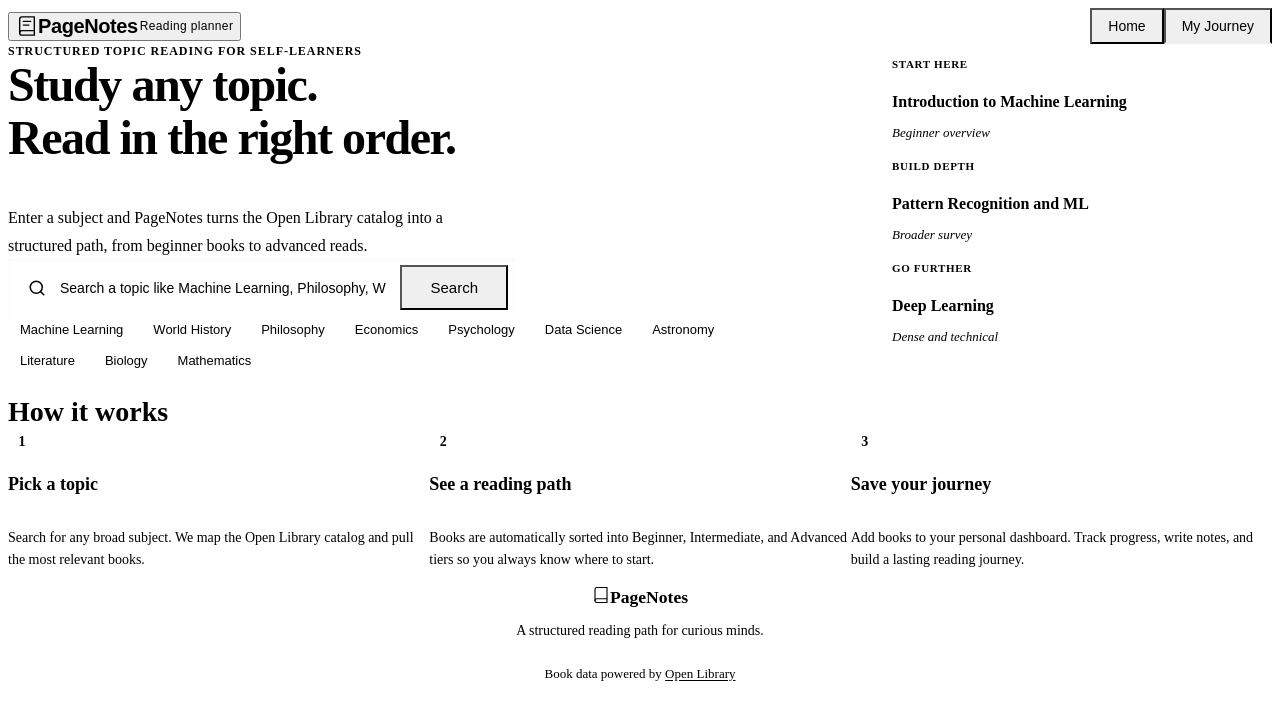
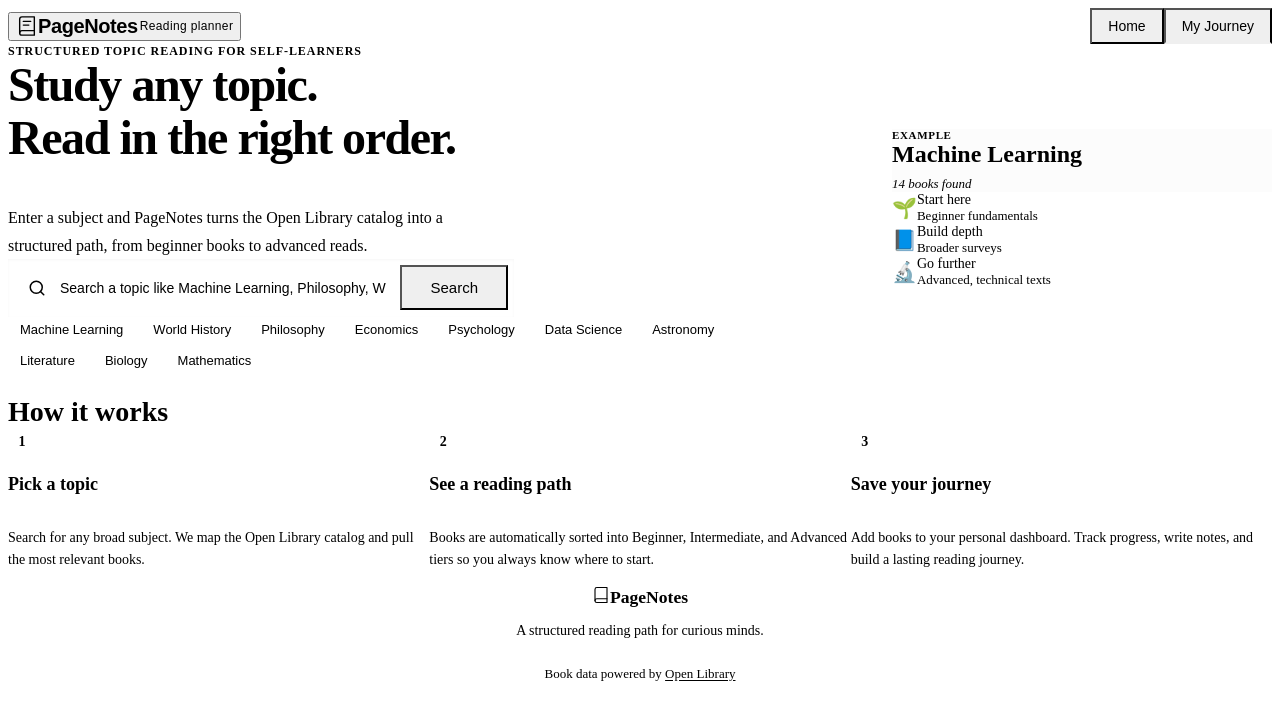
Before and after one commit to Satyam087/BookCompanion, a React (Vite) app: page / in a window 1280 px wide. Shown: the top 720 px of the page. Built offline with nearby package versions, Linux system fonts and the light colour scheme; the HTML template or start-up script is replaced by a standard one.

Commit message:
fix path buttons, loading state gaps, remove accent borders, and update hero visual to topic snapshot

```diff
--- a/src/components/BookCard.css
+++ b/src/components/BookCard.css
@@ -16,10 +16,7 @@
   box-shadow: var(--shadow-lift);
 }
 
-/* Level-colored top edge */
-.book-card--beginner.card { border-top-color: var(--accent-forest); }
-.book-card--intermediate.card { border-top-color: var(--accent-blue); }
-.book-card--advanced.card { border-top-color: var(--accent-rust); }
+/* Removed Level-colored top edges */
 
 .book-card__cover-wrap {
   position: relative;
--- a/src/components/LoadingState.jsx
+++ b/src/components/LoadingState.jsx
@@ -1,9 +1,9 @@
 import './LoadingState.css';
 
-export default function LoadingState({ count = 6 }) {
+export default function LoadingState({ count = 4 }) {
   return (
     <div className="loading-state" id="loading-state">
-      <div className="loading-state__grid book-grid">
+      <div className="loading-state__grid loading-grid">
         {Array.from({ length: count }).map((_, i) => (
           <div className="skeleton-card card" key={i}>
             <div className="skeleton-card__cover skeleton" />
--- a/src/pages/BookDetails.css
+++ b/src/pages/BookDetails.css
@@ -77,7 +77,6 @@
   padding: var(--space-lg);
   border-radius: var(--radius-md);
   border: 1px solid #B7DFC9;
-  border-left: 4px solid var(--accent-forest);
   margin-top: var(--space-sm);
   width: 100%;
 }
--- a/src/pages/Home.css
+++ b/src/pages/Home.css
@@ -57,34 +57,23 @@
   justify-content: flex-end;
 }
 
-.home__path-preview {
-  display: flex;
-  flex-direction: column;
-  gap: 6px;
-  max-width: 380px;
-  width: 100%;
-}
-
-.home__path-card {
+.home__topic-snapshot {
   background-color: var(--bg-paper);
   border: 1px solid var(--border);
   border-radius: var(--radius-md);
-  padding: 14px var(--space-lg);
-  position: relative;
-  transition: transform 0.2s ease, box-shadow 0.2s ease;
   box-shadow: var(--shadow-sm);
+  max-width: 380px;
+  width: 100%;
+  overflow: hidden;
 }
 
-.home__path-card:hover {
-  transform: translateX(4px);
-  box-shadow: var(--shadow-md);
+.home__snapshot-header {
+  padding: var(--space-xl) var(--space-xl) var(--space-lg);
+  border-bottom: 1px solid var(--border);
+  background-color: #fcfcfc;
 }
 
-.home__path-card--1 { }
-.home__path-card--2 { }
-.home__path-card--3 { }
-
-.home__path-step {
+.home__snapshot-label {
   display: block;
   font-size: 0.6875rem;
   font-weight: 600;
@@ -94,25 +83,52 @@
   margin-bottom: var(--space-xs);
 }
 
-.home__path-icon {
-  position: absolute;
-  top: 14px;
-  right: var(--space-md);
-  font-size: 1.125rem;
-  line-height: 1;
+.home__snapshot-title {
+  font-family: var(--font-serif);
+  font-size: 1.5rem;
+  margin: 0 0 6px 0;
+  color: var(--text-primary);
 }
 
-.home__path-card h4 {
-  font-size: 1rem;
-  font-family: var(--font-serif);
-  line-height: 1.3;
-  margin-bottom: 2px;
+.home__snapshot-count {
+  font-size: 0.8125rem;
+  color: var(--text-secondary);
+  font-style: italic;
 }
 
-.home__path-card p {
+.home__snapshot-levels {
+  padding: var(--space-md) var(--space-xl) var(--space-xl);
+  display: flex;
+  flex-direction: column;
+  gap: var(--space-md);
+}
+
+.home__snapshot-level {
+  display: flex;
+  align-items: center;
+  gap: var(--space-md);
+  padding: var(--space-sm) 0;
+}
+
+.home__snapshot-icon {
+  font-size: 1.25rem;
+  flex-shrink: 0;
+}
+
+.home__snapshot-info {
+  display: flex;
+  flex-direction: column;
+}
+
+.home__snapshot-step {
+  font-size: 0.875rem;
+  font-weight: 500;
+  color: var(--text-primary);
+}
+
+.home__snapshot-desc {
   font-size: 0.8125rem;
   color: var(--text-muted);
-  font-style: italic;
 }
 
 
--- a/src/pages/Home.jsx
+++ b/src/pages/Home.jsx
@@ -33,21 +33,34 @@ export default function Home() {
           </div>
 
           <div className="home__hero-visual">
-            <div className="home__path-preview">
-              <div className="home__path-card">
-                <span className="home__path-step">Start here</span>
-                <h4>Introduction to Machine Learning</h4>
-                <p>Beginner overview</p>
+            <div className="home__topic-snapshot">
+              <div className="home__snapshot-header">
+                <span className="home__snapshot-label">Example</span>
+                <h3 className="home__snapshot-title">Machine Learning</h3>
+                <span className="home__snapshot-count">14 books found</span>
               </div>
-              <div className="home__path-card">
-                <span className="home__path-step">Build depth</span>
-                <h4>Pattern Recognition and ML</h4>
-                <p>Broader survey</p>
-              </div>
-              <div className="home__path-card">
-                <span className="home__path-step">Go further</span>
-                <h4>Deep Learning</h4>
-                <p>Dense and technical</p>
+              <div className="home__snapshot-levels">
+                <div className="home__snapshot-level">
+                  <span className="home__snapshot-icon">🌱</span>
+                  <div className="home__snapshot-info">
+                    <span className="home__snapshot-step">Start here</span>
+                    <span className="home__snapshot-desc">Beginner fundamentals</span>
+                  </div>
+                </div>
+                <div className="home__snapshot-level">
+                  <span className="home__snapshot-icon">📘</span>
+                  <div className="home__snapshot-info">
+                    <span className="home__snapshot-step">Build depth</span>
+                    <span className="home__snapshot-desc">Broader surveys</span>
+                  </div>
+                </div>
+                <div className="home__snapshot-level">
+                  <span className="home__snapshot-icon">🔬</span>
+                  <div className="home__snapshot-info">
+                    <span className="home__snapshot-step">Go further</span>
+                    <span className="home__snapshot-desc">Advanced, technical texts</span>
+                  </div>
+                </div>
               </div>
             </div>
           </div>
--- a/src/pages/ReadingJourney.css
+++ b/src/pages/ReadingJourney.css
@@ -54,7 +54,6 @@
 .reading-journey__continue {
   background-color: var(--accent-forest-bg);
   border: 1px solid #B7DFC9;
-  border-left: 4px solid var(--accent-forest);
   border-radius: var(--radius-md);
   padding: var(--space-lg);
   margin-bottom: var(--space-xl);
@@ -211,7 +210,6 @@
   border-radius: var(--radius-sm);
   margin-bottom: var(--space-sm);
   cursor: pointer;
-  border-left: 2px solid var(--border-dark);
   line-height: 1.4;
 }
 
--- a/src/pages/TopicResults.css
+++ b/src/pages/TopicResults.css
@@ -155,6 +155,12 @@
   text-decoration: none;
   font-weight: 500;
   transition: color 0.2s;
+  background: none;
+  border: none;
+  padding: 0;
+  cursor: pointer;
+  font-family: inherit;
+  font-size: inherit;
 }
 
 .topic-results__rail-link:hover {
--- a/src/pages/TopicResults.jsx
+++ b/src/pages/TopicResults.jsx
@@ -79,7 +79,7 @@ export default function TopicResults({ topic }) {
           </div>
         </div>
 
-        {loading && <LoadingState count={3} />}
+        {loading && <LoadingState count={4} />}
 
         {error && <ErrorState message={error} onRetry={fetchBooks} />}
 
@@ -127,11 +127,11 @@ export default function TopicResults({ topic }) {
 
             <div className="topic-results__nav-rail">
               <span className="topic-results__rail-label">Path:</span>
-              <a href="#level-beginner" className="topic-results__rail-link">1. Beginner</a>
+              <button onClick={() => document.getElementById('level-beginner')?.scrollIntoView({ behavior: 'smooth', block: 'start' })} className="topic-results__rail-link">1. Beginner</button>
               <span className="topic-results__rail-sep">→</span>
-              <a href="#level-intermediate" className="topic-results__rail-link">2. Intermediate</a>
+              <button onClick={() => document.getElementById('level-intermediate')?.scrollIntoView({ behavior: 'smooth', block: 'start' })} className="topic-results__rail-link">2. Intermediate</button>
               <span className="topic-results__rail-sep">→</span>
-              <a href="#level-advanced" className="topic-results__rail-link">3. Advanced</a>
+              <button onClick={() => document.getElementById('level-advanced')?.scrollIntoView({ behavior: 'smooth', block: 'start' })} className="topic-results__rail-link">3. Advanced</button>
             </div>
 
             <div className="topic-results__levels">
```
Also changed, not shown: src/styles/global.css (+6 -3 lines).
